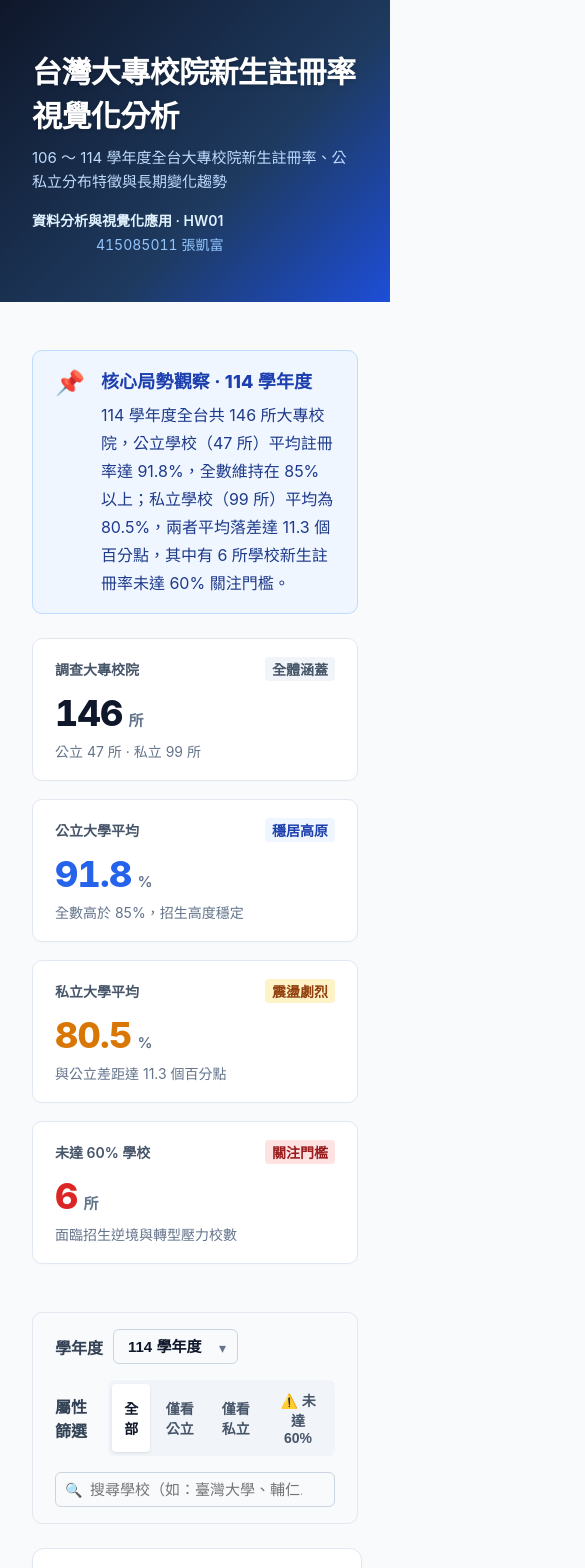
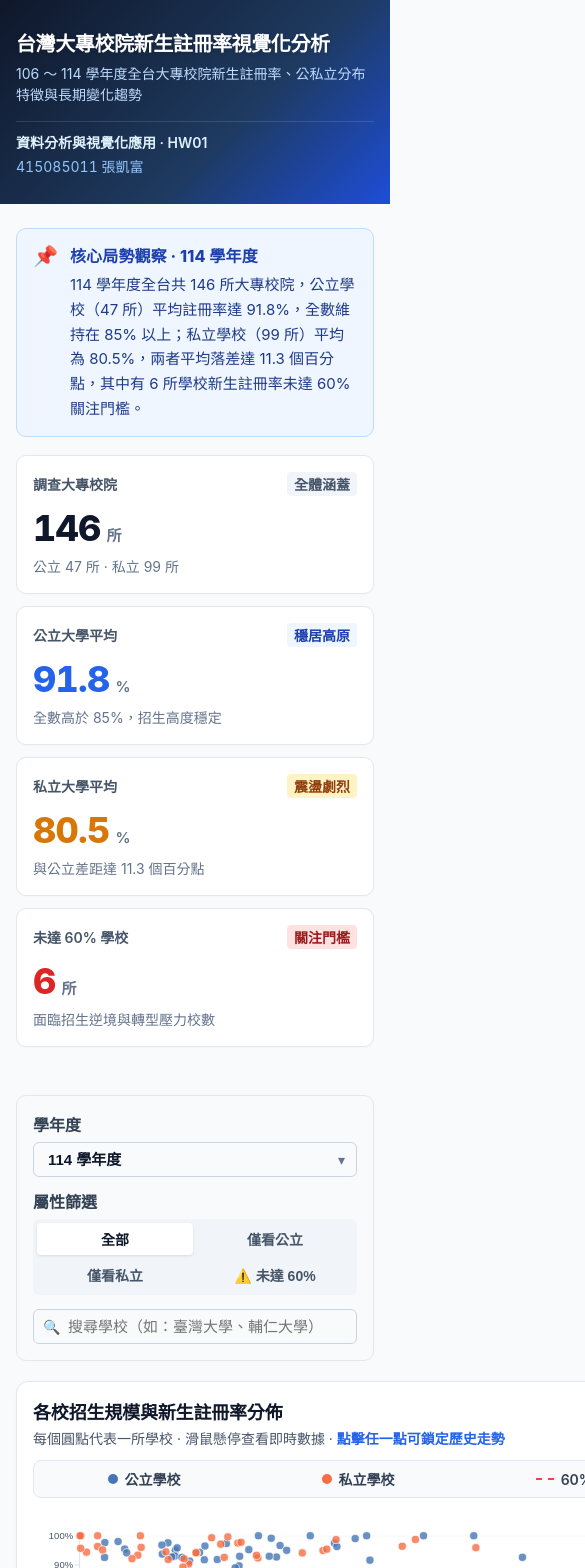
Before and after one commit to powerkaifu/1151VIS-HW1-415085011-CHANG-KAI-FU, a Vue app: page / in a window 390 px wide. Shown: the top 1568 px of the page, 585 px wide, since content can reach past the window. Built offline with nearby package versions, Linux system fonts and the light colour scheme.

Commit message:
feat(rwd): 全面實作全站 RWD 響應式佈局、修復橫向溢出、升級智慧 Tooltip 翻轉與圖表畫布自適應保護

```diff
--- a/src/App.vue
+++ b/src/App.vue
@@ -263,7 +263,7 @@ function clearSelectedSchool() {
 						<input
 							v-model="searchQuery"
 							type="text"
-							placeholder="搜尋學校（如：臺灣大學、輔仁...）"
+							placeholder="搜尋學校（如：臺灣大學、輔仁大學）"
 							class="search-input"
 							@input="handleSearchInput"
 						/>
@@ -418,7 +418,7 @@ body {
 	max-width: 1400px;
 	width: 100%;
 	margin: 0 auto;
-	padding: 48px 32px 72px;
+	padding: 60px 32px;
 	box-sizing: border-box;
 	flex: 1;
 }
@@ -793,4 +793,169 @@ body {
 	color: #93c5fd;
 	text-decoration: underline;
 }
+
+/* ==========================================================================
+   📱 響應式網頁設計（RWD 媒體查詢）
+   ========================================================================== */
+
+/* 💻 平板與窄螢幕桌面 (<= 1024px) */
+@media (max-width: 1024px) {
+	.kpi-grid {
+		grid-template-columns: repeat(2, 1fr);
+		gap: 16px;
+	}
+
+	.toolbar-card {
+		gap: 14px;
+	}
+}
+
+/* 📱 主流行動端與直向平板 (<= 768px) */
+@media (max-width: 768px) {
+	/* 頂部 Header 自適應緊湊排版 */
+	.app-header {
+		padding: 28px 0;
+	}
+
+	.header-content {
+		padding: 0 16px;
+		flex-direction: column;
+		align-items: flex-start;
+		gap: 12px;
+	}
+
+	.page-title {
+		font-size: var(--font-lg); /* 20px~24px 平衡大小 */
+		margin-bottom: 6px;
+	}
+
+	.page-subtitle {
+		font-size: var(--font-xs);
+		line-height: 1.5;
+	}
+
+	/* 作者資訊：換行靠左對齊，搭配微光透頂線自然過渡 */
+	.author-meta {
+		text-align: left;
+		width: 100%;
+		padding-top: 10px;
+		margin-top: 4px;
+		border-top: 1px solid rgba(255, 255, 255, 0.12);
+	}
+
+	/* 主內容區邊距縮減，釋放寶貴水平螢幕寬度 */
+	.main-body {
+		padding: 24px 16px 48px;
+	}
+
+	/* 📰 新聞導讀卡自適應 */
+	.editorial-card {
+		padding: 14px 16px;
+		gap: 12px;
+		margin-bottom: 18px;
+	}
+
+	.editorial-icon {
+		font-size: 20px;
+	}
+
+	.editorial-tag {
+		font-size: var(--font-base);
+		margin-bottom: 6px;
+	}
+
+	.editorial-text {
+		font-size: var(--font-sm);
+		line-height: 1.65;
+	}
+
+	/* 🎛️ 綜合控制列：縱向滿版流式佈局，徹底根除橫向溢出 */
+	.toolbar-card {
+		padding: 16px;
+		flex-direction: column;
+		align-items: stretch;
+		gap: 14px;
+		margin-bottom: 20px;
+	}
+
+	.toolbar-left {
+		flex-direction: column;
+		align-items: stretch;
+		gap: 12px;
+		width: 100%;
+	}
+
+	.tool-item {
+		flex-direction: column;
+		align-items: flex-start;
+		gap: 6px;
+		width: 100%;
+	}
+
+	.select-wrapper {
+		width: 100%;
+	}
+
+	.custom-select {
+		width: 100%;
+		box-sizing: border-box;
+	}
+
+	.pill-group {
+		width: 100%;
+		display: grid;
+		grid-template-columns: repeat(2, 1fr);
+		gap: 4px;
+		box-sizing: border-box;
+	}
+
+	.pill-btn {
+		text-align: center;
+		padding: 8px 6px;
+		width: 100%;
+		box-sizing: border-box;
+	}
+
+	.toolbar-right {
+		width: 100%;
+		flex-direction: column;
+		align-items: stretch;
+	}
+
+	.search-box {
+		width: 100%;
+	}
+
+	/* 🚨 搜尋框禁止固定寬度，手機端強制 100% 流式寬度以防溢出 */
+	.search-input {
+		width: 100% !important;
+		box-sizing: border-box;
+	}
+
+	.search-input:focus {
+		width: 100% !important;
+	}
+
+	/* 頁尾安全邊距 */
+	.footer-inner {
+		padding: 0 16px;
+	}
+}
+
+/* 📱 小型手機設備 (<= 480px) */
+@media (max-width: 480px) {
+	.kpi-grid {
+		grid-template-columns: 1fr;
+		gap: 12px;
+	}
+
+	.kpi-card {
+		padding: 16px;
+	}
+
+	.pill-btn {
+		font-size: var(--font-xs);
+		padding: 6px 4px;
+	}
+}
 </style>
--- a/src/components/ScatterPlot.vue
+++ b/src/components/ScatterPlot.vue
@@ -206,12 +206,18 @@ function render() {
         <div class="tip-action-hint">👆 點擊即可鎖定查看 9 年歷年軌跡</div>
       `)
 
-    // 🌟 圓點右側防遮擋定位：完全固定在圓點右側，保留 20px 安全間隔，絕不翻轉到左邊遮擋
+    // 🌟 圓點防遮擋智慧定位：優先置於右側，若接近右邊界則自動向左翻轉，防止出界裁切
     const cx = xScale(d.quota) + MARGIN.left
     const cy = yScale(d.rate) + MARGIN.top
+    const tipWidth = 300
     const tipHeight = 220
 
-    const left = cx + 20
+    // 智慧水平翻轉判定：若右側空間不足容納 tipWidth + 18px，則翻至左側
+    let left = cx + 18
+    if (left + tipWidth > WIDTH - 16) {
+      left = cx - tipWidth - 18
+    }
+    if (left < 12) left = 12
 
     let top = cy - tipHeight / 2
     if (top < 12) top = 12
@@ -287,6 +293,12 @@ function render() {
       resetHighlight()
     })
 
+  // 點擊畫布空白處重設聚焦與關閉 Tooltip（友善行動觸控操作）
+  svg.on('click', function (event) {
+    if (event.target.tagName !== 'circle') {
+      resetHighlight()
+    }
+  })
 }
 
 function getBadgeMeta(level) {
@@ -444,12 +456,14 @@ onMounted(render)
 .canvas-wrapper {
   position: relative;
   width: 100%;
-  overflow: visible;
+  overflow-x: auto;
+  -webkit-overflow-scrolling: touch;
 }
 
 .chart-svg {
   display: block;
   width: 100%;
+  min-width: 680px;
   height: auto;
 }
 
@@ -503,7 +517,8 @@ onMounted(render)
   box-shadow: 0 10px 25px -5px rgba(0, 0, 0, 0.4);
   transition: opacity 0.15s ease;
   z-index: 50;
-  width: 310px;
+  width: min(300px, calc(100vw - 48px));
+  box-sizing: border-box;
 }
 
 :deep(.tip-header) {
@@ -588,4 +603,24 @@ onMounted(render)
 :deep(.y-axis line) {
   stroke: #cbd5e1;
 }
+
+/* 📱 行動端與直向平板 RWD */
+@media (max-width: 768px) {
+  .scatter-card {
+    padding: 16px;
+  }
+
+  .card-header {
+    flex-direction: column;
+    align-items: stretch;
+    gap: 12px;
+  }
+
+  .header-legend {
+    width: 100%;
+    justify-content: space-around;
+    box-sizing: border-box;
+    padding: 8px 10px;
+  }
+}
 </style>
--- a/src/components/TrendLine.vue
+++ b/src/components/TrendLine.vue
@@ -405,12 +405,14 @@ onMounted(render)
 
 .canvas-wrapper {
 	width: 100%;
-	overflow: visible;
+	overflow-x: auto;
+	-webkit-overflow-scrolling: touch;
 }
 
 .chart-svg {
 	display: block;
 	width: 100%;
+	min-width: 680px;
 	height: auto;
 }
 
@@ -486,4 +488,43 @@ onMounted(render)
 :deep(.y-axis line) {
 	stroke: #cbd5e1;
 }
+
+/* 📱 行動端與直向平板 RWD */
+@media (max-width: 768px) {
+	.trend-card {
+		padding: 16px;
+	}
+
+	.card-header {
+		flex-direction: column;
+		align-items: stretch;
+		gap: 14px;
+	}
+
+	.header-left {
+		min-width: unset;
+		width: 100%;
+	}
+
+	.header-right {
+		width: 100%;
+		flex-direction: column;
+		align-items: stretch;
+	}
+
+	.header-insight-group {
+		width: 100%;
+		gap: 6px;
+	}
+
+	.header-insight-pill {
+		width: 100%;
+		box-sizing: border-box;
+	}
+
+	.clear-school-btn {
+		width: 100%;
+		text-align: center;
+	}
+}
 </style>
```
